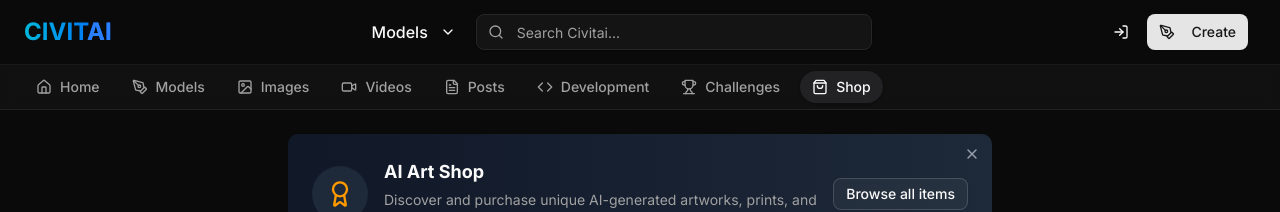
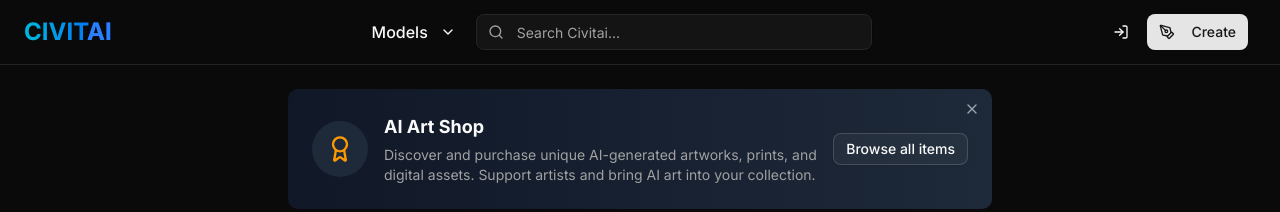
Before and after one commit to kkh1902/promptsave, a Next.js app: page /shop in a window 1280 px wide. Shown: the top 212 px of the page. Built offline with nearby package versions, Linux system fonts and the light colour scheme.

Commit message:
category 따로 관리

```diff
--- a/src/app/page.tsx
+++ b/src/app/page.tsx
@@ -16,7 +16,7 @@
 import { Banner } from "@/components/banner/banner"
 import { Footer } from "@/components/footer/footer"
 import { GalleryGrid } from "@/components/gallery/gallery-grid"
-
+import { CategoryNavigation } from "@/components/category/category-navigation"
 export default function Home() {
   // Format large numbers with k suffix
   const formatNumber = (num: number) => {
@@ -42,6 +42,9 @@
       <div className="min-h-screen bg-background text-foreground flex flex-col">
         <Navigation />
 
+        {/* CategoryNavigation */}
+        <CategoryNavigation />
+
         {/* Featured Banner */}
         <Banner
           title="Featured Images"
--- a/src/components/navigation/navigation.tsx
+++ b/src/components/navigation/navigation.tsx
@@ -101,8 +101,6 @@
         </div>
       </div>
 
-      {/* Secondary Navigation */}
-      <CategoryNavigation />
 
       {/* Mobile Menu */}
       {isMobileMenuOpen && (
```
